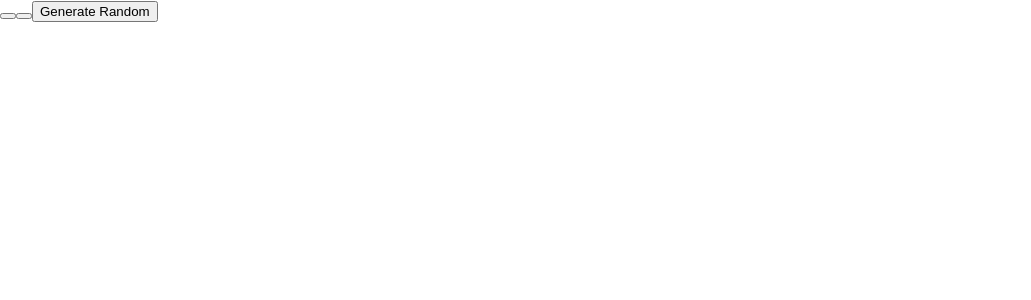
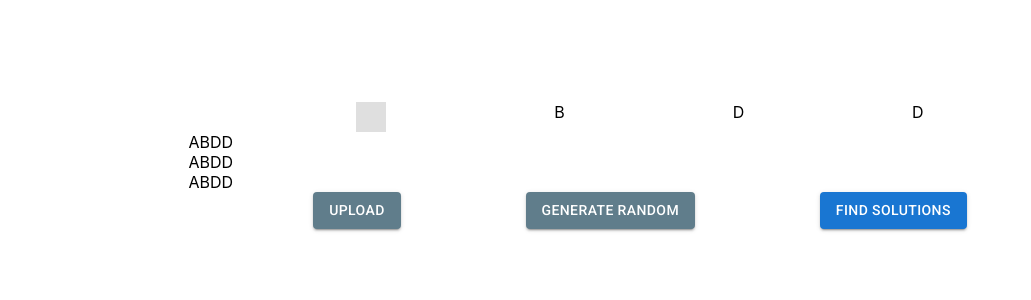
Before and after one commit to evanmoses/bogglesolutionfinder, a React (Create React App) app: page / in a window 1280 px wide. Shown: the top 300 px of the page, without its empty margins (0-1031 px from the left). Built offline with nearby package versions, Linux system fonts and the light colour scheme.

Commit message:
implement material ui (incomplete)

```diff
--- a/package.json
+++ b/package.json
@@ -3,6 +3,7 @@
   "version": "0.1.0",
   "private": true,
   "dependencies": {
+    "@material-ui/core": "^4.11.3",
     "@testing-library/jest-dom": "^5.11.9",
     "@testing-library/react": "^11.2.5",
     "@testing-library/user-event": "^12.8.1",
--- a/public/index.html
+++ b/public/index.html
@@ -15,6 +15,7 @@
       user's mobile device or desktop. See https://developers.google.com/web/fundamentals/web-app-manifest/
     -->
     <link rel="manifest" href="%PUBLIC_URL%/manifest.json" />
+    <link rel="stylesheet" href="https://fonts.googleapis.com/css?family=Roboto:300,400,500,700&display=swap" />
     <!--
       Notice the use of %PUBLIC_URL% in the tags above.
       It will be replaced with the URL of the `public` folder during the build.
--- a/src/App.css
+++ b/src/App.css
@@ -1,5 +1,6 @@
 .App {
   text-align: center;
+  margin: 10% 20%;
 }
 
 .App-logo {
@@ -32,6 +33,7 @@
   from {
     transform: rotate(0deg);
   }
+
   to {
     transform: rotate(360deg);
   }
--- a/src/App.js
+++ b/src/App.js
@@ -1,12 +1,35 @@
 import React, { useState } from 'react';
-import logo from './logo.svg';
 import './App.css';
-import Buttons from './components/Buttons.jsx'
-import CubeGrid from './components/CubeGrid.jsx'
-import cubeArray, {generateRandom} from './lib/cubearray.js'
+
+import { makeStyles, createMuiTheme, ThemeProvider } from '@material-ui/core/styles';
+import blueGrey from '@material-ui/core/colors/blueGrey';
+import blue from '@material-ui/core/colors/blue'
+
+import Buttons from './components/Buttons.jsx';
+import CubeGrid from './components/CubeGrid.jsx';
+
+import generateRandom from './lib/cubearray.js';
+
+const useStyles = makeStyles(theme => ({
+  root: {
+    margin: '8%',
+  }
+}))
+
+const theme = createMuiTheme({
+  palette: {
+    primary: blueGrey,
+    secondary: {
+      main: blue[700],
+    }
+  },
+})
+
 
 function App() {
+
   const [rolledLetters, setRolledLetters] = useState(new Array(16).fill(''));
+  const classes = useStyles();
 
   const handleGetRandomClick = () => {
     const randomArray = generateRandom();
@@ -14,11 +37,15 @@ function App() {
   }
 
   return (
-    <>
-      <CubeGrid />
-      <Buttons handleGetRandomClick={handleGetRandomClick}/>
-      <div>{rolledLetters}</div>
-    </>
+    <ThemeProvider theme={theme}>
+      <div className={classes.root}>
+        <div className={classes.root}>
+          <CubeGrid />
+          <Buttons handleGetRandomClick={handleGetRandomClick}/>
+        </div>
+        <div>{rolledLetters}</div>
+      </div>
+    </ThemeProvider>
   );
 }
 
--- a/src/components/Buttons.jsx
+++ b/src/components/Buttons.jsx
@@ -1,12 +1,37 @@
 import React from 'react'
 
+import { makeStyles } from '@material-ui/core/styles';
+import Grid from '@material-ui/core/Grid';
+import Button from '@material-ui/core/Button';
+
+const useStyles = makeStyles(theme => ({
+  root: {
+    flexGrow: 1,
+  },
+  input: {
+    display: 'none',
+  }
+}));
+
 function Buttons(props) {
+  const classes = useStyles();
+
   return (
-    <>
-      <button />
-      <button />
-      <button onClick={props.handleGetRandomClick}>Generate Random</button>
-    </>
+    <div className={classes.root}>
+      <Grid container justify={'space-evenly'} margin=''>
+        <input
+          accept='image/*'
+          className={classes.input}
+          id='contained-button-file'
+          type='file'
+        />
+        <label htmlFor='contained-button-file'>
+          <Button variant='contained' color='primary' component='span'>Upload</Button>
+        </label>
+        <Button variant='contained' color='primary' component='span' onClick={props.handleGetRandomClick}>Generate Random</Button>
+        <Button variant='contained' color='secondary' component='span'>Find Solutions</Button>
+      </Grid>
+    </div>
   );
 }
 
--- a/src/components/CubeGrid.jsx
+++ b/src/components/CubeGrid.jsx
@@ -1,33 +1,53 @@
 import React from 'react';
 
+import { withStyles } from '@material-ui/core/styles';
+import Grid from '@material-ui/core/Grid';
+import InputBase from '@material-ui/core/InputBase'
+import Box from '@material-ui/core/Box'
+
+const BoggleInput = withStyles({
+
+})(InputBase);
+
+const Cube = withStyles({
+  root: {
+    width: '30px',
+    height: '30px',
+    background: "#dfdfdf",
+  }
+})(Box);
+
 function CubeGrid() {
+
   return (
-    <>
-      <div>
-        <div></div>
-        <div></div>
-        <div></div>
-        <div></div>
-      </div>
-      <div>
-        <div></div>
-        <div></div>
-        <div></div>
-        <div></div>
-      </div>
-      <div>
-        <div></div>
-        <div></div>
-        <div></div>
-        <div></div>
-      </div>
-      <div>
-        <div></div>
-        <div></div>
-        <div></div>
-        <div></div>
-      </div>
-    </>
+    <Grid container>
+      <Grid container justify={'space-evenly'}>
+        <Cube>
+          <BoggleInput>A</BoggleInput>
+        </Cube>
+        <div>B</div>
+        <div>D</div>
+        <div>D</div>
+      </Grid>
+      <Grid container>
+        <div>A</div>
+        <div>B</div>
+        <div>D</div>
+        <div>D</div>
+      </Grid>
+      <Grid container>
+        <div>A</div>
+        <div>B</div>
+        <div>D</div>
+        <div>D</div>
+      </Grid>
+      <Grid container>
+        <div>A</div>
+        <div>B</div>
+        <div>D</div>
+        <div>D</div>
+      </Grid>
+    </Grid>
   );
 }
 
```
Also changed, not shown: src/lib/cubearray.js (+1 -20 lines), src/components/Solutions.jsx (added), 1 other file (tests, documents, lock files or other folders).
